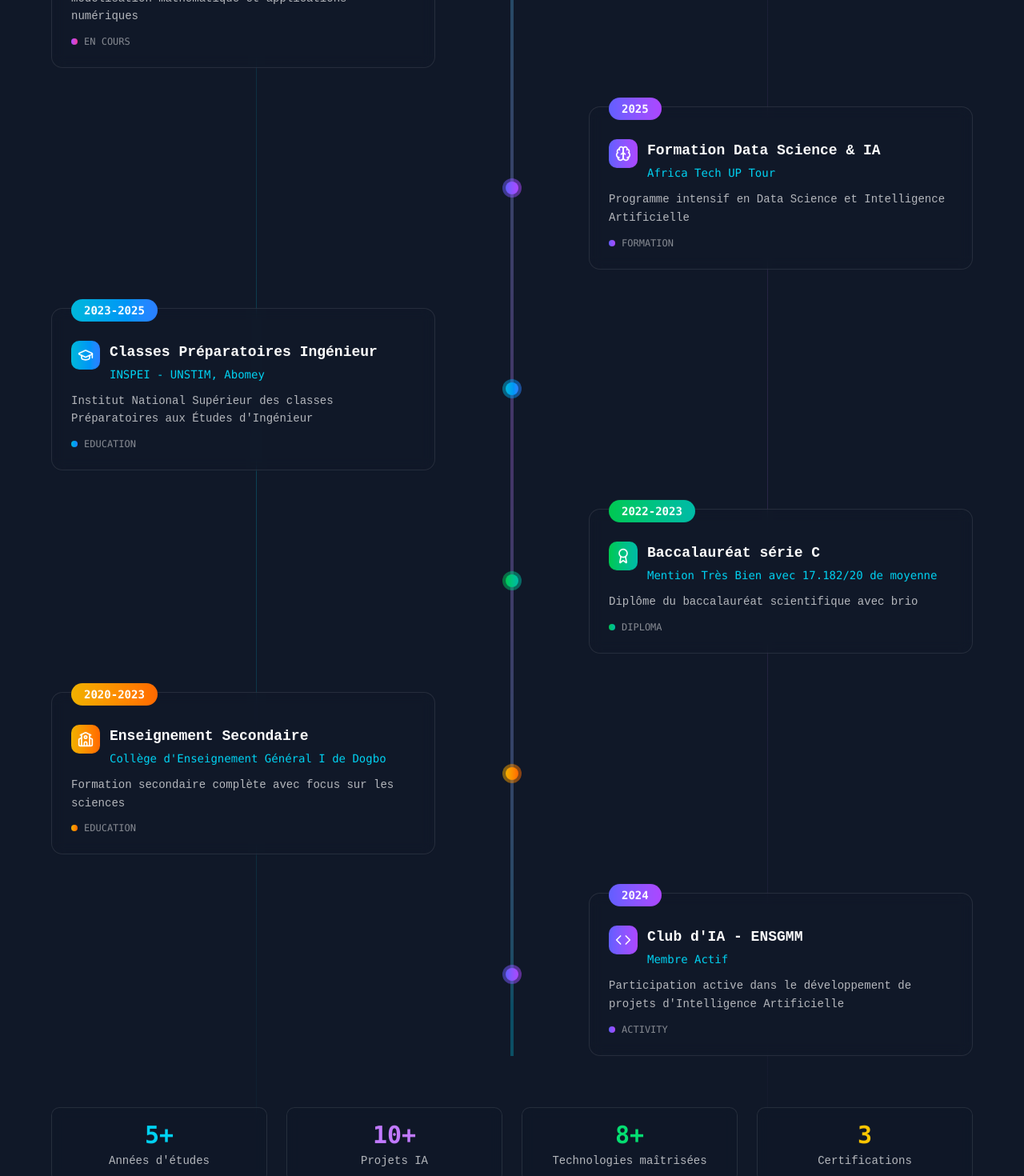
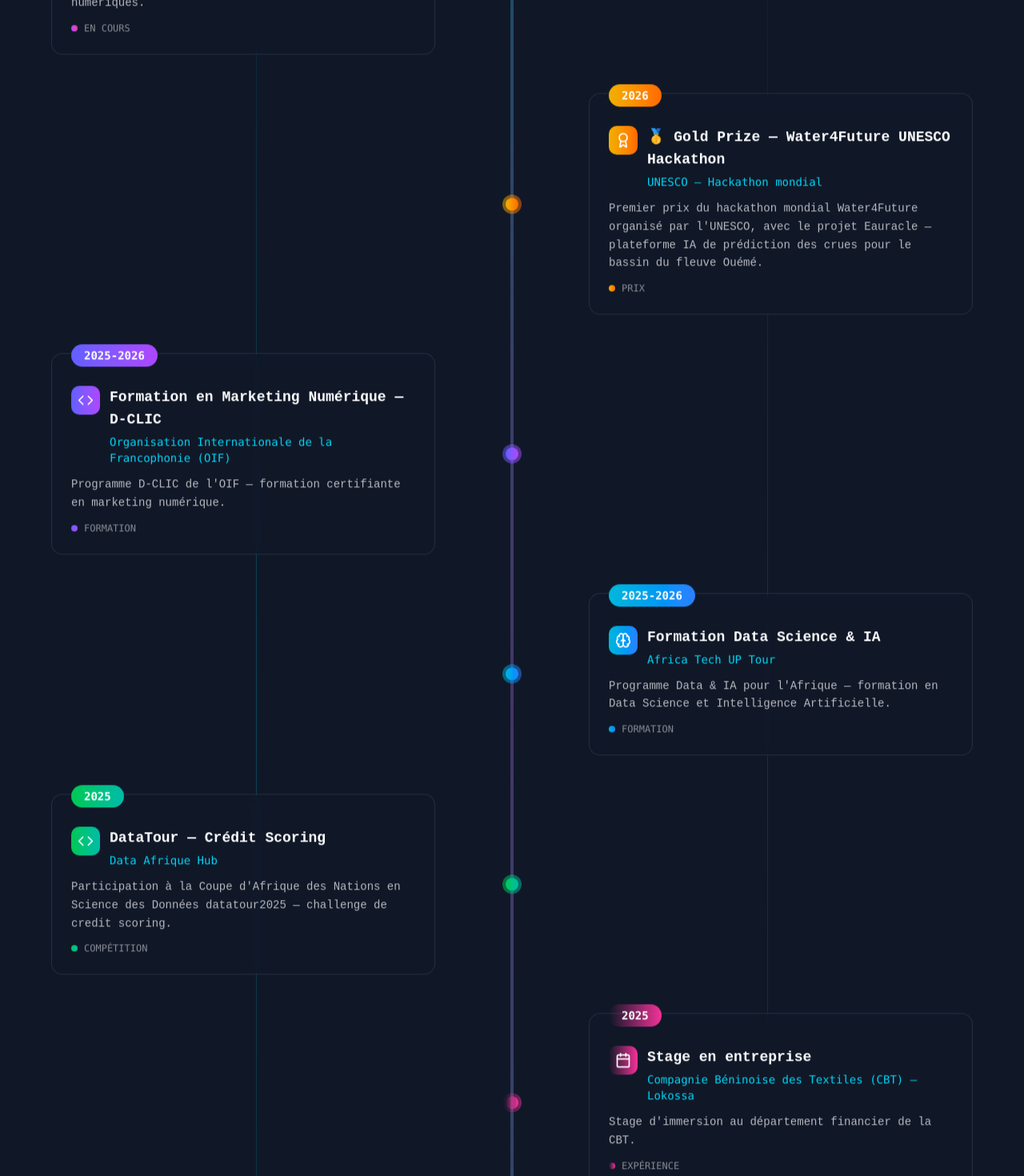
Before and after one commit to Judikardo14/_Judica-l_Karol_DOBOEVI_, a React (Vite) app: page / in a window 1280 px wide. Shown: the part 1240-2710 px from the top of the page at 80% size. Built offline with nearby package versions, Linux system fonts and the light colour scheme.

Commit message:
Update TimelineSection.tsx

```diff
--- a/src/components/TimelineSection.tsx
+++ b/src/components/TimelineSection.tsx
@@ -6,57 +6,75 @@
 const timelineData = [
   {
     year: "2025-2028",
-    title: "Cycle Ingénieur - Modélisation Mathématique",
-    organization: "ENSGMM - Abomey",
-    description: "École Nationale Supérieure de Génie Mathématique et Modélisation. Formation d'ingénieur spécialisé en modélisation mathématique et applications numériques",
+    title: "Cycle Ingénieur — Génie Mathématique et Modélisation",
+    organization: "ENSGMM - UNSTIM, Abomey",
+    description: "École Nationale Supérieure de Génie Mathématique et Modélisation. Formation d'ingénieur spécialisé en modélisation mathématique et applications numériques.",
     type: "En cours",
     icon: Brain,
     color: "from-purple-500 to-pink-500"
   },
   {
-    year: "2025",
+    year: "2026",
+    title: "🥇 Gold Prize — Water4Future UNESCO Hackathon",
+    organization: "UNESCO — Hackathon mondial",
+    description: "Premier prix du hackathon mondial Water4Future organisé par l'UNESCO, avec le projet Eauracle — plateforme IA de prédiction des crues pour le bassin du fleuve Ouémé.",
+    type: "Prix",
+    icon: Award,
+    color: "from-yellow-500 to-orange-500"
+  },
+  {
+    year: "2025-2026",
+    title: "Formation en Marketing Numérique — D-CLIC",
+    organization: "Organisation Internationale de la Francophonie (OIF)",
+    description: "Programme D-CLIC de l'OIF — formation certifiante en marketing numérique.",
+    type: "Formation",
+    icon: Code,
+    color: "from-indigo-500 to-purple-500"
+  },
+  {
+    year: "2025-2026",
     title: "Formation Data Science & IA",
     organization: "Africa Tech UP Tour",
-    description: "Programme intensif en Data Science et Intelligence Artificielle",
-    type: "formation",
+    description: "Programme Data & IA pour l'Afrique — formation en Data Science et Intelligence Artificielle.",
+    type: "Formation",
     icon: Brain,
-    color: "from-indigo-500 to-purple-500"
+    color: "from-cyan-500 to-blue-500"
+  },
+  {
+    year: "2025",
+    title: "DataTour — Crédit Scoring",
+    organization: "Data Afrique Hub",
+    description: "Participation à la Coupe d'Afrique des Nations en Science des Données datatour2025 — challenge de credit scoring.",
+    type: "Compétition",
+    icon: Code,
+    color: "from-green-500 to-teal-500"
+  },
+  {
+    year: "2025",
+    title: "Stage en entreprise",
+    organization: "Compagnie Béninoise des Textiles (CBT) — Lokossa",
+    description: "Stage d'immersion au département financier de la CBT.",
+    type: "Expérience",
+    icon: Calendar,
+    color: "from-rose-500 to-pink-500"
   },
   {
     year: "2023-2025",
     title: "Classes Préparatoires Ingénieur",
     organization: "INSPEI - UNSTIM, Abomey",
-    description: "Institut National Supérieur des classes Préparatoires aux Études d'Ingénieur",
-    type: "education",
+    description: "Institut National Supérieur des classes Préparatoires aux Études d'Ingénieur — UNSTIM.",
+    type: "Formation",
     icon: GraduationCap,
     color: "from-cyan-500 to-blue-500"
   },
   {
     year: "2022-2023",
     title: "Baccalauréat série C",
-    organization: "Mention Très Bien avec 17.182/20 de moyenne",
-    description: "Diplôme du baccalauréat scientifique avec brio",
-    type: "diploma",
+    organization: "Mention Très Bien — 17.182/20",
+    description: "Diplôme du baccalauréat scientifique, obtenu avec la mention Très Bien.",
+    type: "Diplôme",
     icon: Award,
     color: "from-green-500 to-teal-500"
-  },
-  {
-    year: "2020-2023",
-    title: "Enseignement Secondaire",
-    organization: "Collège d'Enseignement Général I de Dogbo",
-    description: "Formation secondaire complète avec focus sur les sciences",
-    type: "education",
-    icon: School,
-    color: "from-yellow-500 to-orange-500"
-  },
-  {
-    year: "2024",
-    title: "Club d'IA - ENSGMM",
-    organization: "Membre Actif",
-    description: "Participation active dans le développement de projets d'Intelligence Artificielle",
-    type: "activity",
-    icon: Code,
-    color: "from-indigo-500 to-purple-500"
   }
 ];
 
@@ -197,9 +215,9 @@
         >
           {[
             { label: "Années d'études", value: "5+", color: "text-cyan-400" },
-            { label: "Projets IA", value: "10+", color: "text-purple-400" },
-            { label: "Technologies maîtrisées", value: "8+", color: "text-green-400" },
-            { label: "Certifications", value: "3", color: "text-yellow-400" }
+            { label: "Projets IA", value: "3+", color: "text-purple-400" },
+            { label: "Technologies maîtrisées", value: "6+", color: "text-green-400" },
+            { label: "Prix & Titres", value: "2", color: "text-yellow-400" }
           ].map((stat, index) => (
             <motion.div
               key={index}
```
